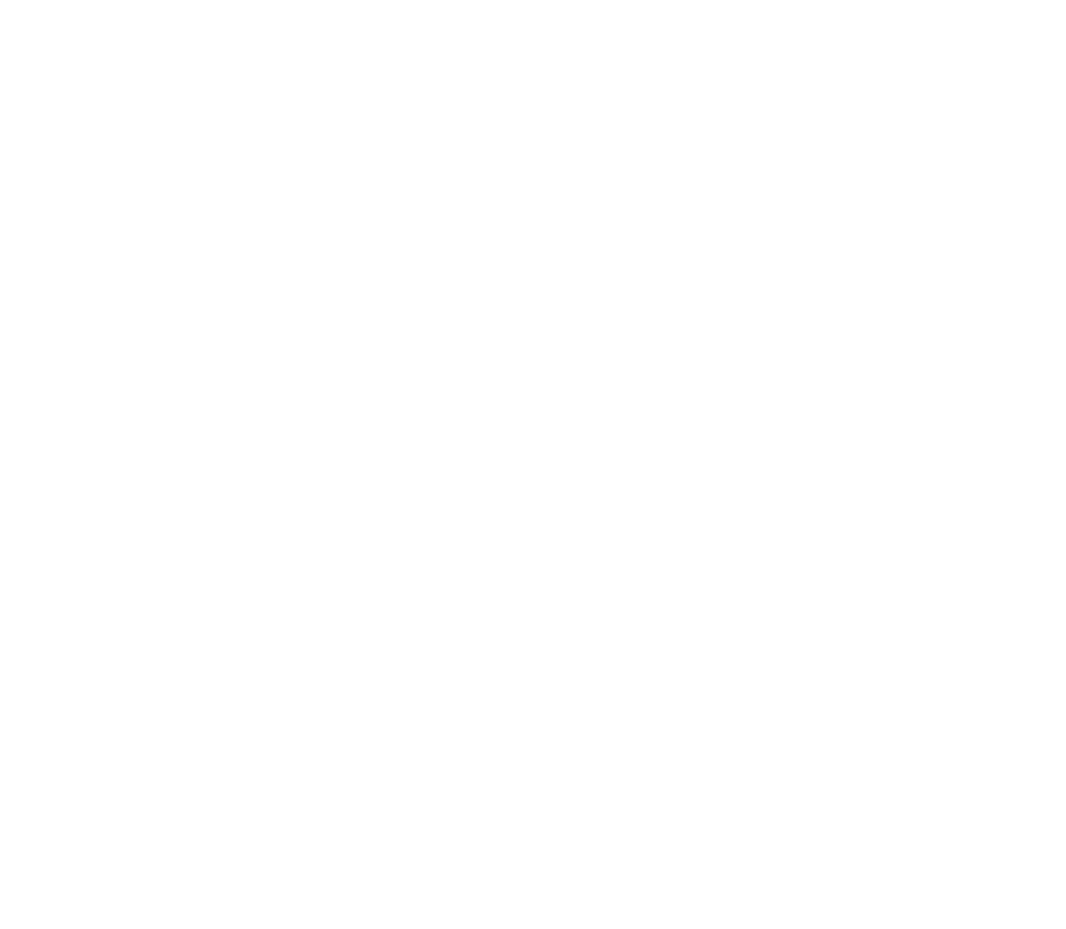
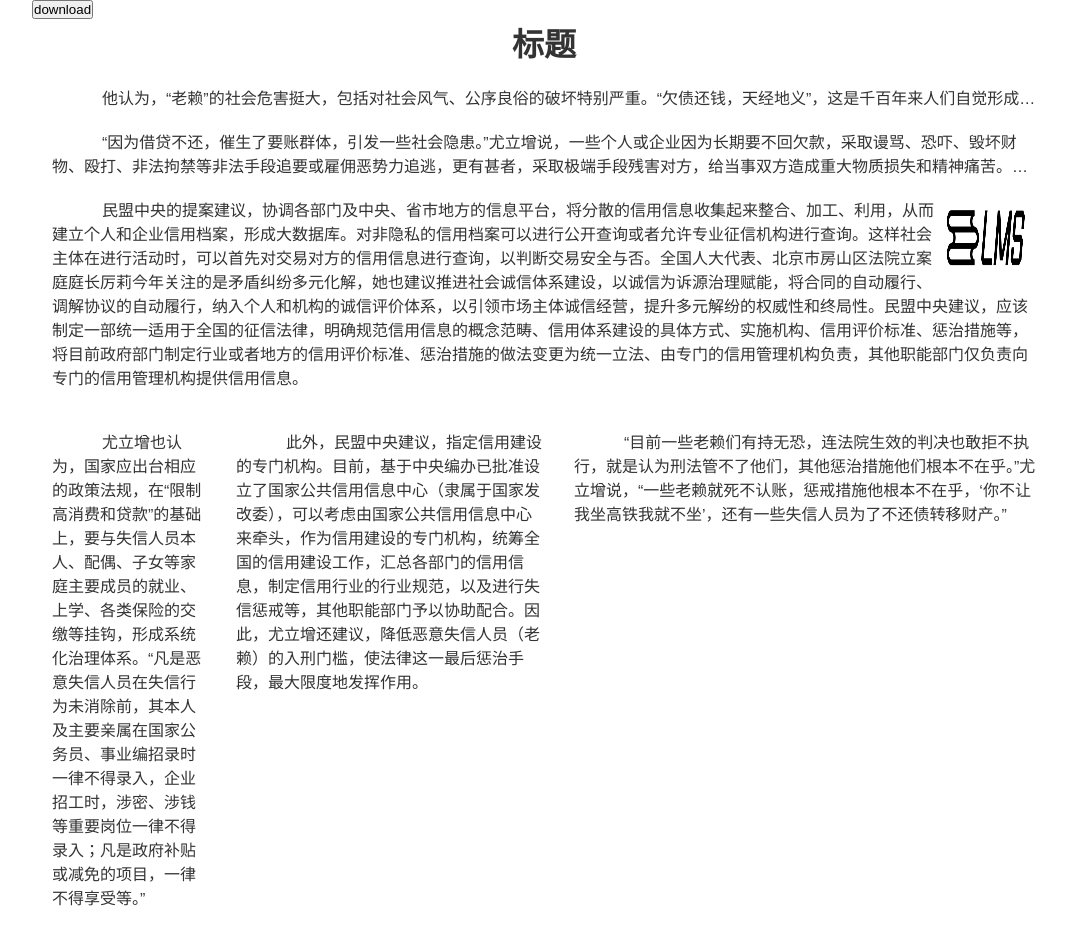
Before and after one commit to 735956157/lms-practice, a Vue app: page /text in a window 1280 px wide. Shown: the whole page, without its empty margins (96-1162 px from the left). Before the commit the page ends 800 px from the top, so only its background shows below. Built offline with nearby package versions, Linux system fonts and the light colour scheme.

Commit message:
文本转图片下载

```diff
--- a/src/main.ts
+++ b/src/main.ts
@@ -3,7 +3,7 @@
  * @Author: lihao
  * @Date: 2021-03-03 12:41:43
  * @LastEditors: lihao
- * @LastEditTime: 2021-03-04 11:16:21
+ * @LastEditTime: 2021-03-10 11:37:24
  */
 import Vue from "vue";
 import App from "./App.vue";
@@ -17,7 +17,7 @@ Vue.config.productionTip = false;
 Vue.use(ElementUI);
 
 
-var instance = axios.create();
+const instance = axios.create();
 instance.interceptors.response.use(response => {
   if (response && response.data) {
       if(response.data.code === -1) {
--- a/src/router/index.ts
+++ b/src/router/index.ts
@@ -3,7 +3,7 @@
  * @Author: lihao
  * @Date: 2021-03-03 12:41:43
  * @LastEditors: lihao
- * @LastEditTime: 2021-03-06 09:43:10
+ * @LastEditTime: 2021-03-10 10:40:26
  */
 import Vue from "vue";
 import VueRouter, { RouteConfig } from "vue-router";
@@ -37,6 +37,12 @@ const routes: Array<RouteConfig> = [
     name: "Completion",
     component: () =>
       import( "../views/Completion.vue")
+  },
+  {
+    path: "/text",
+    name: "Text",
+    component: () =>
+      import( "../views/Text.vue")
   }
 ];
 
--- a/src/views/Index.vue
+++ b/src/views/Index.vue
@@ -3,7 +3,7 @@
  * @Author: lihao
  * @Date: 2021-03-04 10:38:29
  * @LastEditors: lihao
- * @LastEditTime: 2021-03-06 09:43:55
+ * @LastEditTime: 2021-03-10 10:40:04
 -->
 <template>
     <div class="index">
@@ -13,5 +13,8 @@
         <router-link target="_blank" :to="{path:'/completion'}">
             <el-button type="primary">点击跳转填空题</el-button>
         </router-link>
+        <router-link target="_blank" :to="{path:'/text'}">
+            <el-button type="primary">点击跳转文章</el-button>
+        </router-link>
     </div>
 </template>
--- /dev/null
+++ b/src/views/Text.vue
@@ -0,0 +1,113 @@
+<!--
+ * @Descripttion:
+ * @Author: lihao
+ * @Date: 2021-03-10 10:39:14
+ * @LastEditors: lihao
+ * @LastEditTime: 2021-03-10 11:56:11
+-->
+<template>
+    <div class="text-box">
+        <button class="download" @click="getImageBtn()">download</button>
+        <div class="text" ref="text">
+            <h1 class="title">标题</h1>
+            <p class="part1">
+                他认为，“老赖”的社会危害挺大，包括对社会风气、公序良俗的破坏特别严重。“欠债还钱，天经地义”，这是千百年来人们自觉形成并认真遵守的格律，但现在就有一部分人恣意践踏它、破坏它，不因欠钱而愧疚，反以不还为荣耀。社会上普遍流传“欠账的是爷，要账的是孙子”，一些人还在网络上不断教唆他人如何不还钱、如何逃避处罚，冲击社会道德底线。
+            </p>
+            <p class="part1 part2">
+                “因为借贷不还，催生了要账群体，引发一些社会隐患。”尤立增说，一些个人或企业因为长期要不回欠款，采取谩骂、恐吓、毁坏财物、殴打、非法拘禁等非法手段追要或雇佣恶势力追逃，更有甚者，采取极端手段残害对方，给当事双方造成重大物质损失和精神痛苦。社会信用体系建设尚存在一些问题，民盟中央的提案提到，比如，社会信用体系方面的立法有待完善，顶层立法缺失，部门及地方立法混乱。目前，缺少信用建设的专门机构，缺乏统一的信用评价标准，尚未建立信用信息数据库，信用信息的公开度较低、公示混乱。
+            </p>
+            <p class="part3">
+                <img class="logo" src="../assets/lmslogo.png" alt="">
+                民盟中央的提案建议，协调各部门及中央、省市地方的信息平台，将分散的信用信息收集起来整合、加工、利用，从而建立个人和企业信用档案，形成大数据库。对非隐私的信用档案可以进行公开查询或者允许专业征信机构进行查询。这样社会主体在进行活动时，可以首先对交易对方的信用信息进行查询，以判断交易安全与否。全国人大代表、北京市房山区法院立案庭庭长厉莉今年关注的是矛盾纠纷多元化解，她也建议推进社会诚信体系建设，以诚信为诉源治理赋能，将合同的自动履行、调解协议的自动履行，纳入个人和机构的诚信评价体系，以引领市场主体诚信经营，提升多元解纷的权威性和终局性。民盟中央建议，应该制定一部统一适用于全国的征信法律，明确规范信用信息的概念范畴、信用体系建设的具体方式、实施机构、信用评价标准、惩治措施等，将目前政府部门制定行业或者地方的信用评价标准、惩治措施的做法变更为统一立法、由专门的信用管理机构负责，其他职能部门仅负责向专门的信用管理机构提供信用信息。
+            </p>
+            <div class="part4">
+                <p class="part-child1">
+                    尤立增也认为，国家应出台相应的政策法规，在“限制高消费和贷款”的基础上，要与失信人员本人、配偶、子女等家庭主要成员的就业、上学、各类保险的交缴等挂钩，形成系统化治理体系。“凡是恶意失信人员在失信行为未消除前，其本人及主要亲属在国家公务员、事业编招录时一律不得录入，企业招工时，涉密、涉钱等重要岗位一律不得录入；凡是政府补贴或减免的项目，一律不得享受等。”
+                </p>
+                <p class="part-child2">此外，民盟中央建议，指定信用建设的专门机构。目前，基于中央编办已批准设立了国家公共信用信息中心（隶属于国家发改委），可以考虑由国家公共信用信息中心来牵头，作为信用建设的专门机构，统筹全国的信用建设工作，汇总各部门的信用信息，制定信用行业的行业规范，以及进行失信惩戒等，其他职能部门予以协助配合。因此，尤立增还建议，降低恶意失信人员（老赖）的入刑门槛，使法律这一最后惩治手段，最大限度地发挥作用。</p>
+                <p class="part-child3">“目前一些老赖们有持无恐，连法院生效的判决也敢拒不执行，就是认为刑法管不了他们，其他惩治措施他们根本不在乎。”尤立增说，“一些老赖就死不认账，惩戒措施他根本不在乎，‘你不让我坐高铁我就不坐’，还有一些失信人员为了不还债转移财产。”</p>
+            </div>
+        </div>
+    </div>
+</template>
+<script>
+import html2canvas from "html2canvas";
+export default {
+    data() {
+        return {
+            imageUrl:''
+        }
+    },
+    methods: {
+        getImageBtn() {
+            html2canvas(this.$refs.text).then(canvas => {
+                this.imageUrl = canvas.toDataURL('image/png')
+                this.imageDownload(this.imageUrl)
+            })
+        },
+        imageDownload(imageUrl) {
+            const aLink = document.createElement('a')
+            aLink.style.display = 'none'
+            aLink.href = imageUrl
+            aLink.download = 'text.png'
+            document.body.appendChild(aLink)
+            aLink.click()
+            document.body.removeChild(aLink)
+        }
+    }
+}
+</script>
+<style lang="scss" scoped>
+    .text-box {
+        width: 80%;
+        margin: auto;
+        .title {
+            text-align: center;
+        }
+        p {
+            margin: 20px 0;
+        }
+        .part1 {
+        text-indent: 50px;
+        padding: 0px 20px;
+        overflow: hidden;
+        white-space: nowrap;
+        text-overflow: ellipsis;
+    }
+        .part2 {
+            display: -webkit-box;
+            -webkit-line-clamp: 2;
+            -webkit-box-orient:vertical;
+            white-space: normal;
+        }
+        .part3 {
+            text-indent: 50px;
+            align: right;
+            padding: 0px 20px;
+            .logo {
+                width: 80px;
+                height: 60px;
+                float: right;
+                margin: 10px 10px;
+            }
+        }
+        .part4 {
+            display: flex;
+            padding: 0px 20px;
+            p {
+                text-indent: 50px;
+                margin-right: 30px;
+            }
+            .part-child1 {
+                flex: 1;
+            }
+            .part-child2 {
+                flex: 2;
+            }
+            .part-child3 {
+                flex: 3;
+                margin-right: 0;
+            }
+        }
+    }
+</style>
```
Also changed, not shown: package.json (+4 -3 lines), package2.json (added, +79 -0 lines), src/utils/file.js (added, +11 -0 lines), 1 other file (tests, documents, lock files or other folders).
